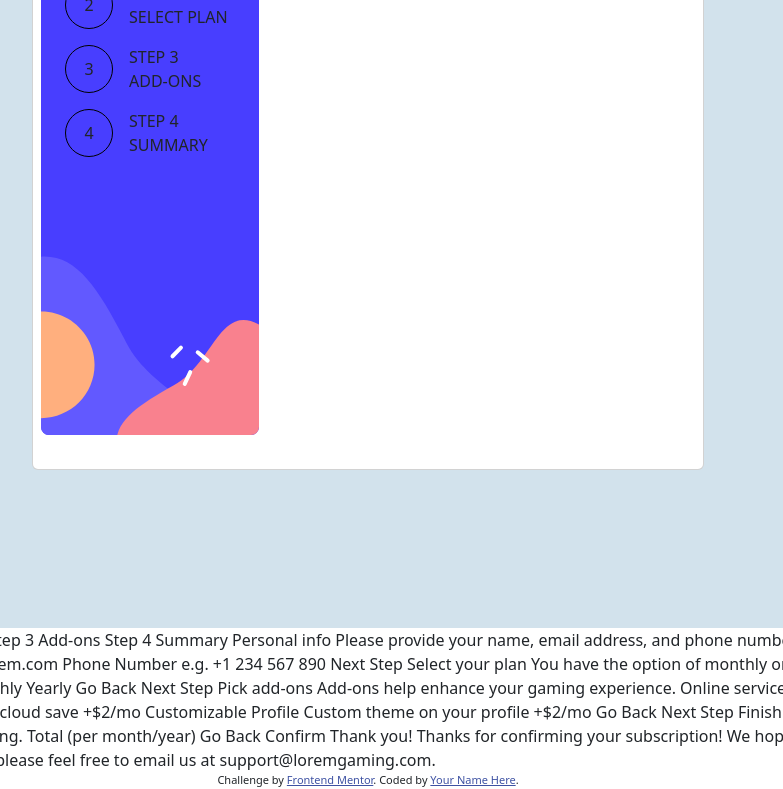
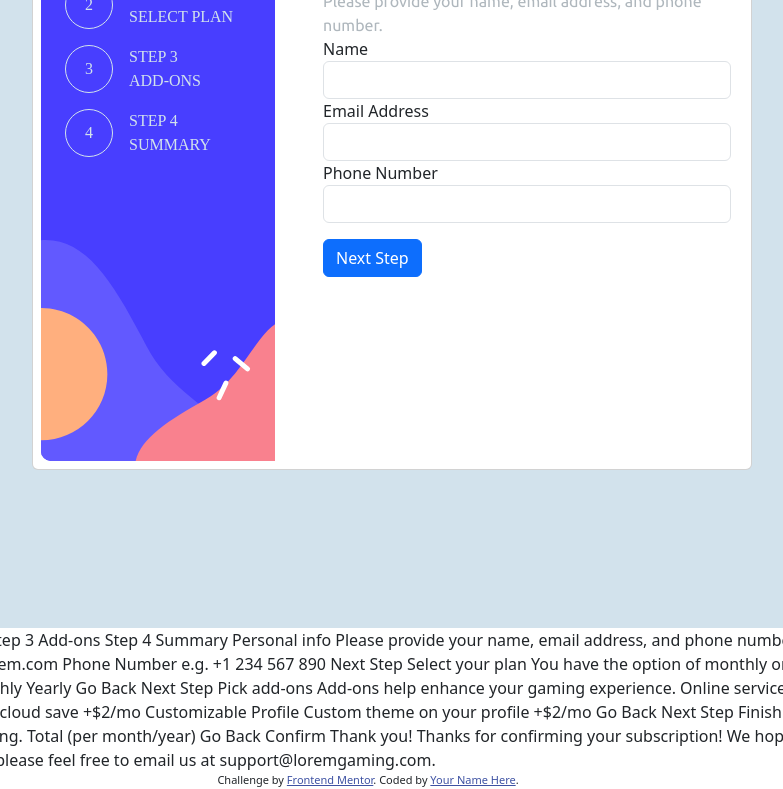
Before and after one commit to gabrielCamilo58/Multi-step-form-Frontend-Mentor, a plain HTML site: page index.html in a window 1280 px wide. Shown: the part 172-961 px from the top of the page, without its empty margins (272-1055 px from the left). Drawn offline with nearby package versions, Linux system fonts and the light colour scheme.

Commit message:
:sparkles: colright

```diff
--- a/assets/css/main.css
+++ b/assets/css/main.css
@@ -7,6 +7,8 @@
 .card-container {
     margin-left: 15rem;
     margin-right: 15rem ;
+    min-width: 45rem;
+    min-height: 20rem;
 }
 .icon-number{
     margin-right: 1rem;
@@ -14,12 +16,30 @@
     border-width: 1px;
     border-style: solid;
     border-radius: 100%;
+    border-color: #d2e2ec;
     width:3rem;
     height: 3rem;
     padding: 1rem;
 }
 .colLeft{
+    font-family: 'Ubuntu', sans-serif;
     height: 70vh;
     background-image: url('../images/bg-sidebar-desktop.svg');
-    background-size:    100% 110%;
+    background-size: cover;
+    color: #d2e2ec;
+    font-family: 'Ubuntu-Bold';
 }
+
+.grid{
+    display: grid !important;
+    grid-template-columns: 2fr 4fr;
+
+}
+.colRight{
+    padding-left: 3rem;
+    padding-top: 2rem;
+}
+.colRight > div > p{
+    font-family: 'Ubuntu', sans-serif;
+    color: #afb7bd;
+}
--- a/index.html
+++ b/index.html
@@ -10,6 +10,14 @@
   <link href="https://cdn.jsdelivr.net/npm/bootstrap@5.3.0-alpha1/dist/css/bootstrap.min.css" rel="stylesheet"
     integrity="sha384-GLhlTQ8iRABdZLl6O3oVMWSktQOp6b7In1Zl3/Jr59b6EGGoI1aFkw7cmDA6j6gD" crossorigin="anonymous">
   <link rel="stylesheet" href="./assets/css/main.css">
+  <link rel="stylesheet" href="./assets/fonts/Ubuntu-Bold.ttf">
+  <link rel="stylesheet" href="./assets/fonts/Ubuntu-Medium.ttf">
+  <link rel="stylesheet" href="./assets/fonts/Ubuntu-Regular.ttf">
+  <link rel="preconnect" href="https://fonts.googleapis.com">
+  <link rel="preconnect" href="https://fonts.gstatic.com" crossorigin>
+  <link
+    href="https://fonts.googleapis.com/css2?family=Overpass:wght@400;700&family=Raleway:wght@200;300&family=Ubuntu&display=swap"
+    rel="stylesheet">
   <title>Frontend Mentor | Multi-step form</title>
 
   <!-- Feel free to remove these styles or customise in your own stylesheet 👍 -->
@@ -31,9 +39,9 @@
 
 <body>
   <div class="main-container">
-    <div class="card card-container row p-2 ">
-      <div class="col-4 colLeft">
-        <div class="container pt-3">
+    <div class="card card-container row grid p-2 ">
+      <div class=" w-100 colLeft">
+        <div class="container pt-3 w-100">
           <div class="d-flex flex-row mb-3">
             <p class="icon-number d-flex flex-column align-items-center justify-content-center">1</p>
             <div>
@@ -62,13 +70,33 @@
               <p> SUMMARY</p>
             </div>
           </div>
-
+        </div>
+      </div>
+      <div class="colRight">
+        <div class="step-1">
+          <h1>Personal info</h1>
+          <p>Please provide your name, email address, and phone number.</p>
+          <form action="">
+            <div class="form-group">
+              <label for="">Name</label>
+              <input type="text" class="form-control">
+            </div>
+            <div class="form-group">
+              <label for="">Email Address</label>
+              <input type="text" class="form-control">
+            </div>
+            <div class="form-group">
+              <label for="">Phone Number</label>
+              <input type="text" class="form-control">
+            </div>
+            <div>
+              <button type="submit" class="btn btn-primary mt-3">Next Step</button>
+            </div>
+          </form>
+        </div>
       </div>
 
-      </div>
-      <div class=" col-9">
 
-          </div>
     </div>
   </div>
 
```
Lines whose indentation alone changed are shown as unchanged.
